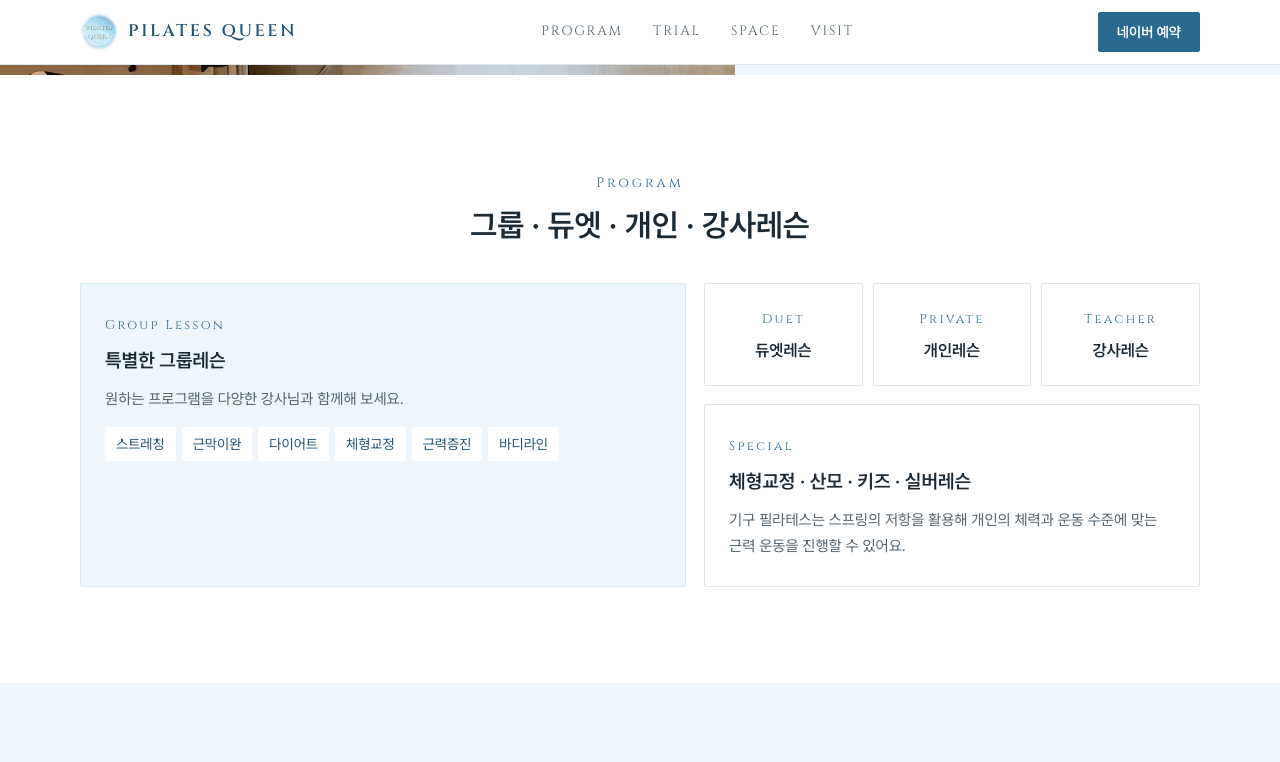
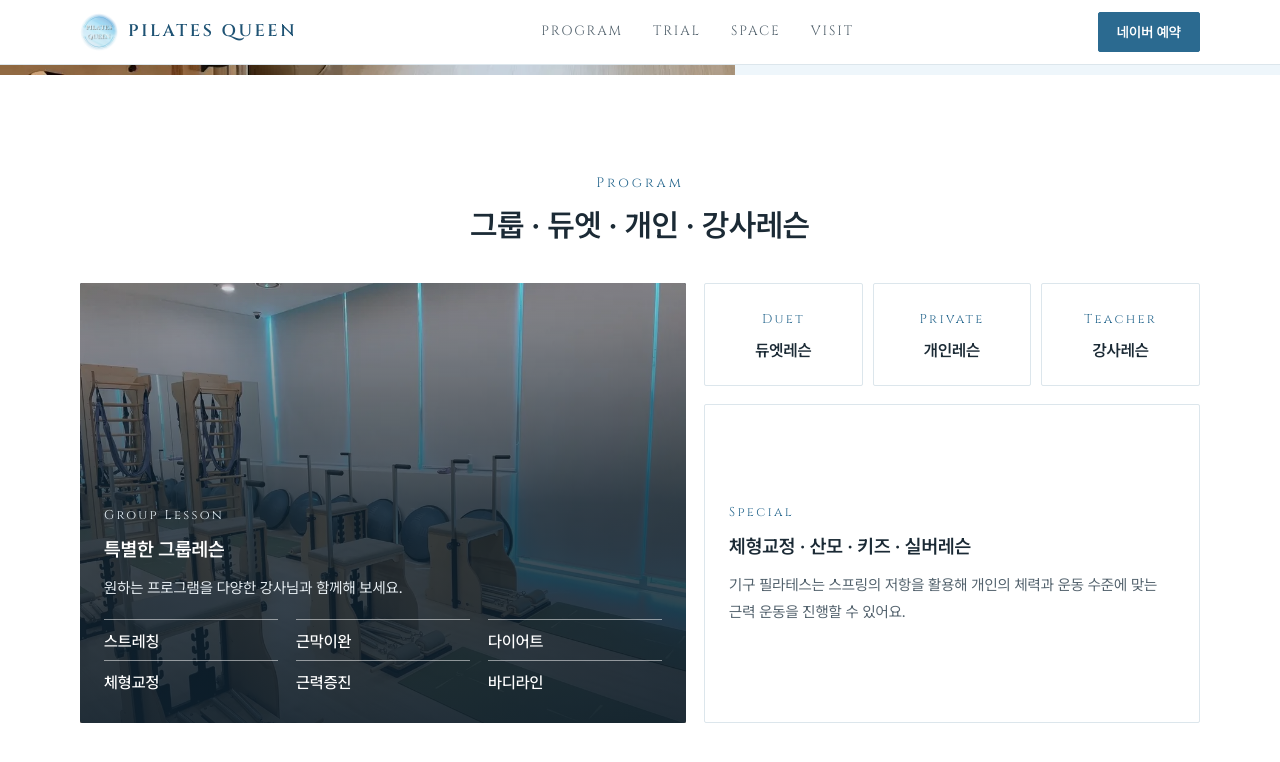
Before and after one commit to Daorl8/pilatesqueen-sample, a plain HTML site: page index.html in a window 1280 px wide. Both pictures are taken after a click on the link "PROGRAM". Shown: the part 725-1487 px from the top of the page. Drawn offline with Linux system fonts and the light colour scheme.

Commit message:
Add files via upload

```diff
--- a/index.html
+++ b/index.html
@@ -116,16 +116,22 @@ h2{ margin-top:8px; font-size:clamp(1.4rem, 5vw, 1.95rem); font-weight:600; line
 .card .en{ font-family:var(--serif); font-size:.8rem; letter-spacing:.18em; color:var(--blue); }
 .card h3{ margin-top:6px; font-size:1.2rem; font-weight:600; }
 .card p{ margin-top:8px; color:var(--soft); font-size:.95rem; }
-.chips{ list-style:none; display:flex; flex-wrap:wrap; gap:6px; margin-top:14px; }
-.chips li{ padding:5px 11px; background:var(--sky); border-radius:var(--r); font-size:.88rem; color:var(--blue-d); }
-.prog .big{ background:var(--sky); border-color:var(--sky2); }
-.prog .big .chips li{ background:var(--white); }
+/* 그룹레슨: 사진 배경 카드 (다올 선택 C · 2026-11-23 · 키워드 칩 대신) */
+.prog .big{ position:relative; overflow:hidden; border:0; min-height:440px; display:flex; flex-direction:column; justify-content:flex-end; color:#FFFFFF; background:var(--ink); }
+.prog .big img{ position:absolute; inset:0; width:100%; height:100%; object-fit:cover; }
+.prog .big::after{ content:""; position:absolute; inset:0; background:linear-gradient(to top, rgba(14,32,46,.9) 0%, rgba(14,32,46,.76) 50%, rgba(14,32,46,.4) 82%, rgba(14,32,46,.15) 100%); }
+.prog .big > :not(img){ position:relative; z-index:1; }
+.prog .big .en{ color:#E6F1F8; }
+.prog .big p{ color:#E8EFF4; }
+.gl{ list-style:none; display:grid; grid-template-columns:repeat(3, minmax(0,1fr)); gap:4px 18px; margin-top:18px; font-weight:500; }
+.gl li{ border-top:1px solid rgba(255,255,255,.5); padding-top:8px; }
+@media (max-width:359.98px){ .gl{ grid-template-columns:repeat(2, minmax(0,1fr)); } }
 .minis{ display:grid; grid-template-columns:repeat(3, minmax(0,1fr)); gap:10px; }
 .minis .card{ padding:20px 14px; text-align:center; }
 .minis .card h3{ font-size:1.02rem; margin-top:4px; }
 .spec{ margin-top:4px; }
 @media (max-width:439.98px){ .minis{ grid-template-columns:minmax(0,1fr); } .minis .card{ display:flex; align-items:baseline; justify-content:space-between; text-align:left; } }
-@media (min-width:900px){ .prog{ grid-template-columns:minmax(0,1.1fr) minmax(0,.9fr); gap:18px; align-items:stretch; } .prog .side{ display:grid; gap:14px; align-content:start; } }
+@media (min-width:900px){ .prog{ grid-template-columns:minmax(0,1.1fr) minmax(0,.9fr); gap:18px; align-items:stretch; } .prog .side{ display:grid; gap:14px; grid-template-rows:auto 1fr; } .prog .spec{ display:flex; flex-direction:column; justify-content:center; } }
 
 /* 체험 */
 .trial{ display:grid; grid-template-columns:minmax(0,1fr); gap:10px; max-width:860px; margin-inline:auto; }
@@ -239,10 +245,11 @@ h2{ margin-top:8px; font-size:clamp(1.4rem, 5vw, 1.95rem); font-weight:600; line
       <div class="head center reveal"><span class="en">Program</span><h2 id="program-h">그룹 · 듀엣 · 개인 · <span class="nw">강사레슨</span></h2></div>
       <div class="prog">
         <div class="card big reveal">
+          <img src="pq-group.webp" alt="" width="1000" height="800" loading="lazy" />
           <span class="en">Group Lesson</span>
           <h3>특별한 그룹레슨</h3>
           <p>원하는 프로그램을 다양한 강사님과 <span class="nw">함께해 보세요.</span></p>
-          <ul class="chips"><li>스트레칭</li><li>근막이완</li><li>다이어트</li><li>체형교정</li><li>근력증진</li><li>바디라인</li></ul>
+          <ul class="gl"><li>스트레칭</li><li>근막이완</li><li>다이어트</li><li>체형교정</li><li>근력증진</li><li>바디라인</li></ul>
         </div>
         <div class="side">
           <div class="minis reveal">
```
Also changed, not shown: pq-group.webp (added).
